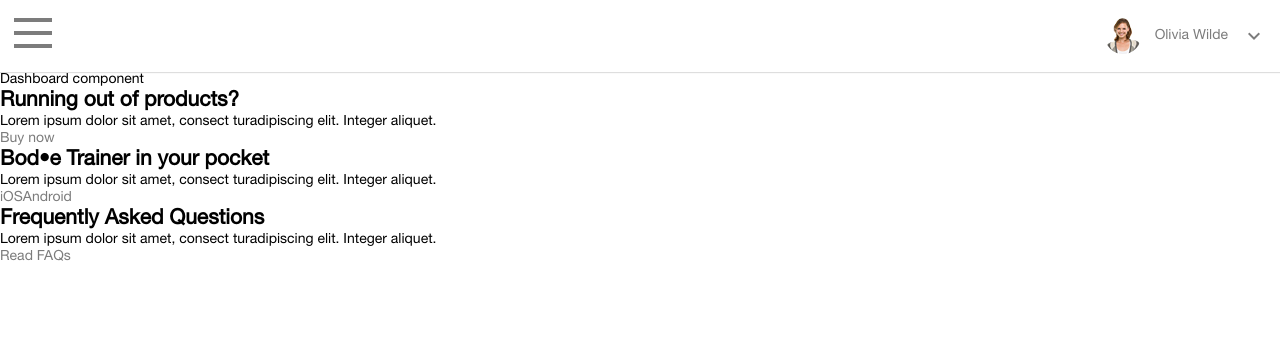
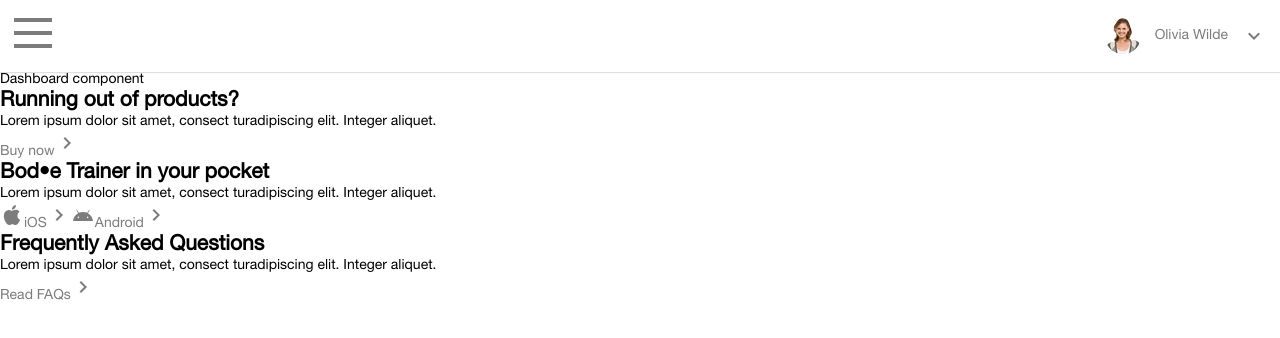
Before and after one commit to annaszalkiewicz/react-diet-app, a React (Create React App) app: page /dashboard in a window 1280 px wide. Shown: the top 338 px of the page. Built offline with nearby package versions, Linux system fonts and the light colour scheme.

Commit message:
Add icons to buttons

```diff
--- a/package.json
+++ b/package.json
@@ -3,6 +3,7 @@
   "version": "0.1.0",
   "private": true,
   "dependencies": {
+    "@mdi/js": "^4.2.95",
     "gulp-image": "^5.1.0",
     "gulp-shell": "^0.7.1",
     "node-sass": "^4.12.0",
@@ -37,6 +38,7 @@
     ]
   },
   "devDependencies": {
+    "@mdi/react": "^1.2.1",
     "gulp": "^4.0.2"
   }
 }
--- a/src/components/Footer.js
+++ b/src/components/Footer.js
@@ -1,5 +1,7 @@
 import React from "react";
 import { Link } from "react-router-dom";
+import { Icon } from '@mdi/react';
+import { mdiChevronRight, mdiApple, mdiAndroid } from '@mdi/js';
 
 const Footer = () => {
   return (
@@ -13,6 +15,11 @@ const Footer = () => {
         <div className="footer_item--buttons">
           <Link to="#" className="button_primary">
             Buy now
+            <Icon
+              path={mdiChevronRight}
+              size={1}
+              color="#7c7c7c"
+            />
           </Link>
         </div>
       </div>
@@ -24,10 +31,30 @@ const Footer = () => {
         </p>
         <div className="footer_item--buttons">
           <Link to="#" className="button_primary">
+          <Icon
+              path={mdiApple}
+              size={1}
+              color="#7c7c7c"
+            />
             iOS
+            <Icon
+              path={mdiChevronRight}
+              size={1}
+              color="#7c7c7c"
+            />
           </Link>
           <Link to="#" className="button_primary">
+          <Icon
+              path={mdiAndroid}
+              size={1}
+              color="#7c7c7c"
+            />
             Android
+            <Icon
+              path={mdiChevronRight}
+              size={1}
+              color="#7c7c7c"
+            />
           </Link>
         </div>
       </div>
@@ -40,6 +67,11 @@ const Footer = () => {
         <div className="footer_item--buttons">
           <Link to="#" className="button_primary">
             Read FAQs
+            <Icon
+              path={mdiChevronRight}
+              size={1}
+              color="#7c7c7c"
+            />
           </Link>
         </div>
       </div>
```
Also changed, not shown: 1 other file (tests, documents, lock files or other folders).
